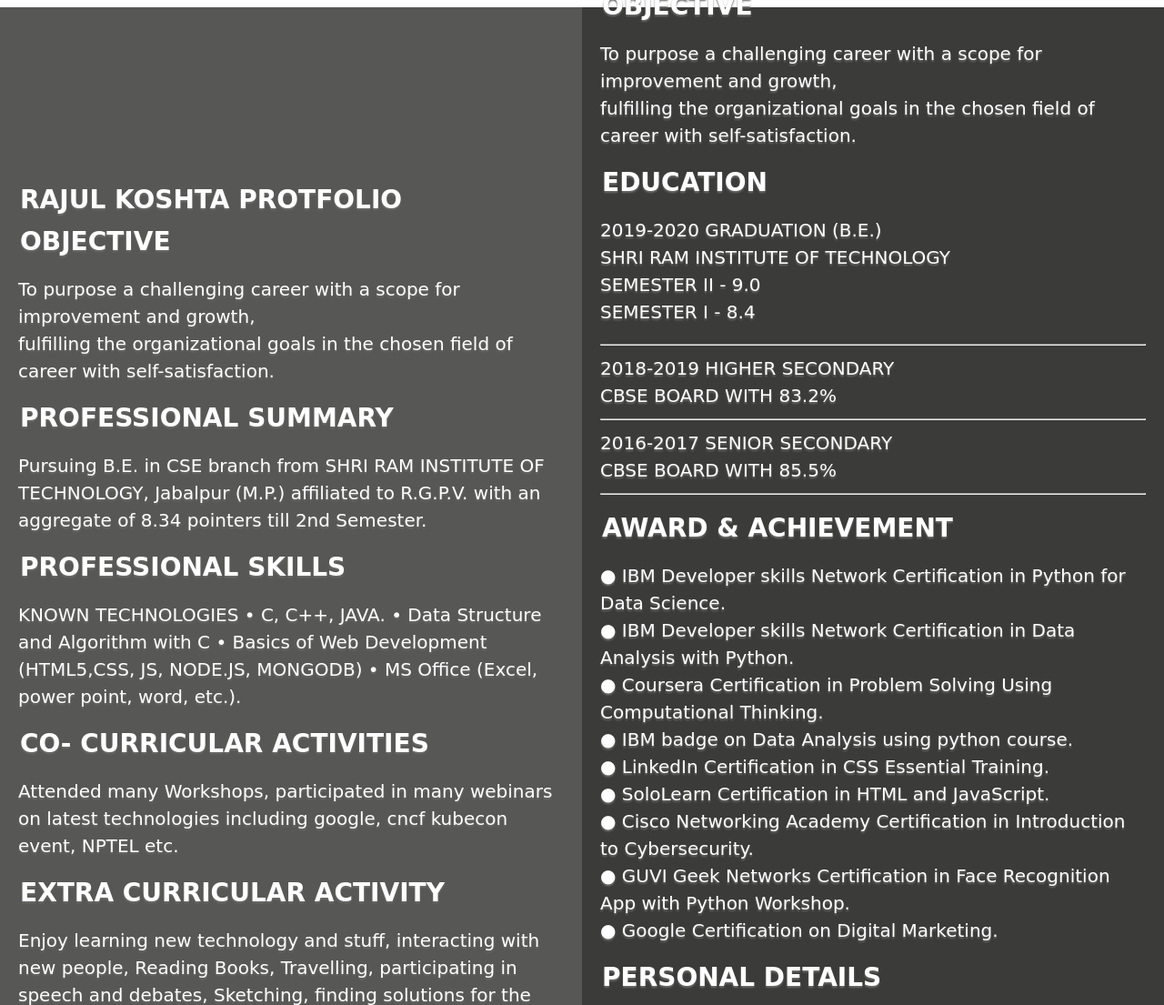
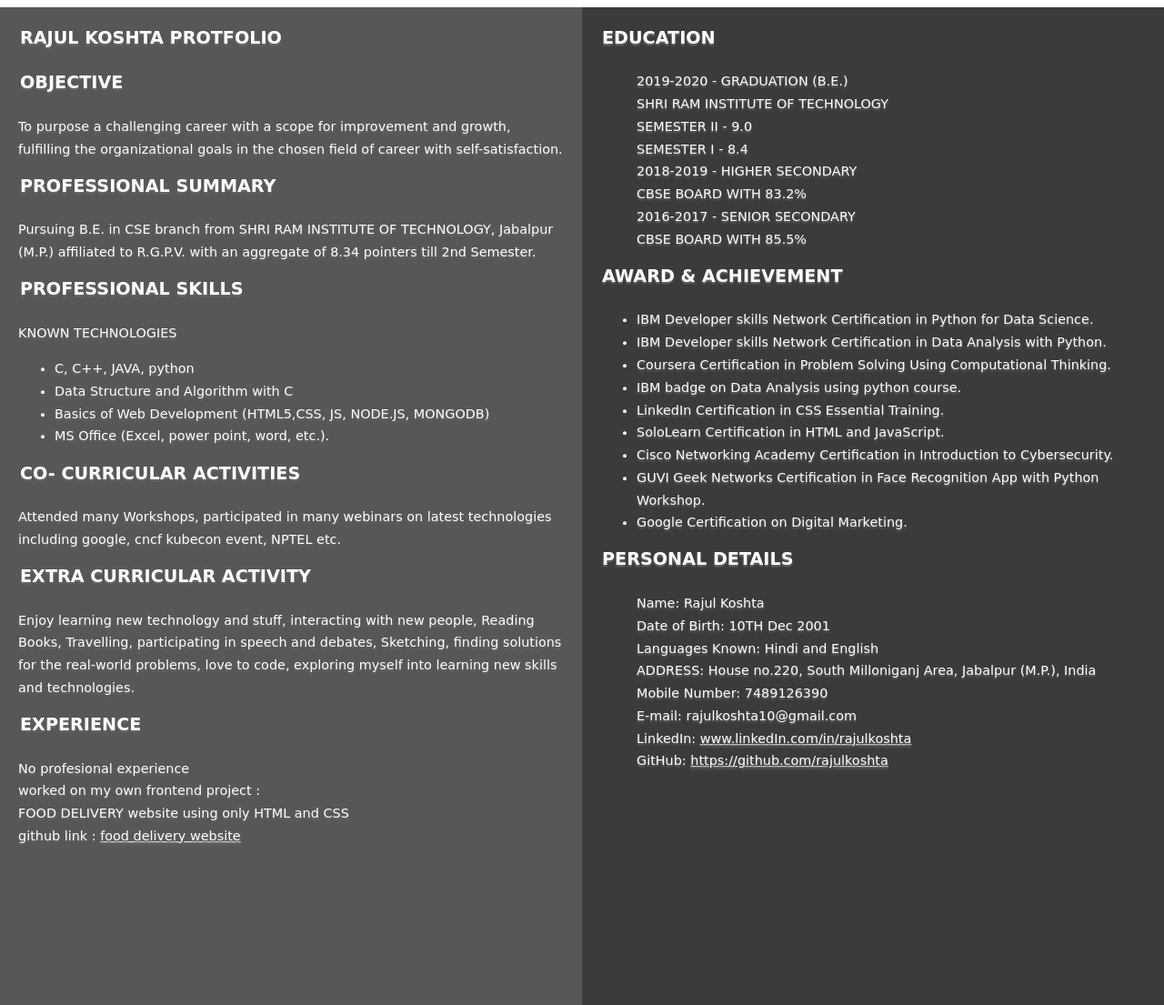
Before and after one commit to rajulkoshta/Devsnest-frontend-Challenge, a plain HTML site: page day_3/index.html in a window 1280 px wide. Shown: the top 1105 px of the page at 91% size. Drawn offline with Linux system fonts and the light colour scheme.

Commit message:
added day 3

```diff
--- a/day_3/index.html
+++ b/day_3/index.html
@@ -8,6 +8,7 @@
     <link rel="stylesheet" href="./style.css">
     <title>Protfolio website</title>
 </head>
+
 <body>
     <section class="container">
         <div class="left-class">
@@ -24,13 +25,13 @@
                     Jabalpur (M.P.) affiliated to R.G.P.V. with an aggregate of 8.34 pointers till 2nd Semester.
                 </p>
                 <h1>PROFESSIONAL SKILLS</h1>
-                <p>
-                    KNOWN TECHNOLOGIES
-                    • C, C++, JAVA.
-                    • Data Structure and Algorithm with C
-                    • Basics of Web Development (HTML5,CSS, JS, NODE.JS, MONGODB)
-                    • MS Office (Excel, power point, word, etc.).
-                </p>
+                <p>KNOWN TECHNOLOGIES</p>
+                <ul>
+                    <li>C, C++, JAVA, python </li>
+                    <li>Data Structure and Algorithm with C  </li>
+                    <li>Basics of Web Development (HTML5,CSS, JS, NODE.JS, MONGODB)</li>
+                    <li>MS Office (Excel, power point, word, etc.).</li>
+                  </ul>
                 <h1>CO- CURRICULAR ACTIVITIES</h1>
                 <p>
                     Attended many Workshops, participated in many webinars on
@@ -43,55 +44,58 @@
                     finding solutions for the real-world problems, love to code, exploring myself into learning new
                     skills and technologies.
                 </p>
+                <h1>EXPERIENCE</h1>
+                <p>
+                    No profesional experience <br>
+                    worked on my own frontend project :<br>
+                    FOOD DELIVERY website using only HTML and CSS <br>
+                    github link : <a href="https://github.com/rajulkoshta/food-delivery-website" target="_blank">food delivery website</a>
+                </p>
 
             </article>
         </div>
         <div class="right-class">
             <article>
-                <h1> OBJECTIVE</h1>
-                <p> To purpose a challenging career with a scope for improvement and growth, <br>
-                    fulfilling the organizational goals in the chosen field of career with self-satisfaction.
-                </p>
+
                 <h1>EDUCATION</h1>
-                <p>
+                <ul style= "list-style-type:none">
+                    <li>2019-2020 - GRADUATION (B.E.) </li>
+                    <li>SHRI RAM INSTITUTE OF TECHNOLOGY</li>
+                    <li>SEMESTER II - 9.0</li>
+                    <li>SEMESTER I  - 8.4</li>
+                    <li></li>
+                    <li>2018-2019 - HIGHER SECONDARY</li>
+                    <li>CBSE BOARD WITH 83.2%</li>
+                    <li></li>
+                    <li>2016-2017 - SENIOR SECONDARY</li>
+                    <li>CBSE BOARD WITH 85.5%</li>
+                </ul>
+                <h1>AWARD & ACHIEVEMENT</h1>
+                <ul>
+                   <li> IBM Developer skills Network Certification in Python for Data Science. </li>
+                   <li> IBM Developer skills Network Certification in Data Analysis with Python. </li>
+                   <li> Coursera Certification in Problem Solving Using Computational Thinking. </li>
+                   <li> IBM badge on Data Analysis using python course. </li>
+                   <li> LinkedIn Certification in CSS Essential Training. </li>
+                   <li> SoloLearn Certification in HTML and JavaScript. </li>
+                   <li> Cisco Networking Academy Certification in Introduction to Cybersecurity. </li>
+                   <li> GUVI Geek Networks Certification in Face Recognition App with Python Workshop. </li>
+                   <li> Google Certification on Digital Marketing. </li>
+                </ul>
+                <h1>PERSONAL DETAILS</h1>
+                <ul style="list-style-type:none">
+                    <li>Name: Rajul Koshta</li>
+                    <li>Date of Birth: 10TH Dec 2001 </li>
+                    <li>Languages Known: Hindi and English</li>
+                    <li>ADDRESS: House no.220, South Milloniganj Area, Jabalpur (M.P.), India</li>
+                    <li>  Mobile Number: 7489126390 </li>
+                    <li> E-mail: rajulkoshta10@gmail.com </li>
+                    <li>LinkedIn: <a target="_blank" href="https://www.linkedin.com/in/rajulkoshta/">
+                        www.linkedIn.com/in/rajulkoshta </a></li>
+                    <li> GitHub: <a target="_blank" href="https://github.com/rajulkoshta"> https://github.com/rajulkoshta
+                   </a> </li>
 
-                    2019-2020 GRADUATION (B.E.) <br>
-                    SHRI RAM INSTITUTE OF TECHNOLOGY <br>
-                    SEMESTER II - 9.0 <br>
-                    SEMESTER I - 8.4 <br>
-                    <hr>
-                    2018-2019 HIGHER SECONDARY <br>
-                    CBSE BOARD WITH 83.2% <br>
-                    <hr>
-                    2016-2017 SENIOR SECONDARY <br>
-                    CBSE BOARD WITH 85.5% <br>
-                    <hr>
-                </p>
-                <h1>AWARD & ACHIEVEMENT</h1>
-                <p>
-                    ● IBM Developer skills Network Certification in Python for Data Science. <br>
-                    ● IBM Developer skills Network Certification in Data Analysis with Python. <br>
-                    ● Coursera Certification in Problem Solving Using Computational Thinking. <br>
-                    ● IBM badge on Data Analysis using python course. <br>
-                    ● LinkedIn Certification in CSS Essential Training. <br>
-                    ● SoloLearn Certification in HTML and JavaScript. <br>
-                    ● Cisco Networking Academy Certification in Introduction to Cybersecurity. <br>
-                    ● GUVI Geek Networks Certification in Face Recognition App with Python Workshop. <br>
-                    ● Google Certification on Digital Marketing. <br>
-                </p>
-                <h1>PERSONAL DETAILS</h1>
-                <p>
-                    Name: Rajul Koshta <br>
-                    Date of Birth: 10TH Dec 2001 <br>
-                    Languages Known: Hindi and English <br>
-                    ADDRESS: House no.220, South Milloniganj Area, Jabalpur (M.P.), India <br>
-                    Mobile Number: 7489126390 <br>
-                    E-mail: rajulkoshta10@gmail.com <br>
-                    LinkedIn: <a target="_blank" href="https://www.linkedin.com/in/rajulkoshta/">
-                        www.linkedIn.com/in/rajulkoshta </a> <br>
-                    GitHub: <a target="_blank" href="https://github.com/rajulkoshta"> https://github.com/rajulkoshta
-                    </a> <br>
-                </p>
+                </ul>
             </article>
         </div>
     </section>
--- a/day_3/style.css
+++ b/day_3/style.css
@@ -4,9 +4,9 @@
    }
 
     body {
-        font-size: 1.25rem;
+        font-size: 0.9rem;
         font-family: 'Baloo Bhai 2', cursive;;
-        line-height: 150%;
+        line-height: 172%;
         text-shadow: 0 2px 2px #6b6a68;
     }
 
@@ -25,6 +25,7 @@
         left: 50%;
         transform: translate(-50%, -50%);
         width: 100%;
+        height: 86%;
         padding: 20px;
     }
 
@@ -33,8 +34,8 @@
     }
 
     h1 {
-        font-size: 1.75rem;
-        margin: 0 0 0.75rem 0;
+        font-size: 1.2rem;
+        margin: 0 0 1.3rem 0;
         padding: 2px;
     }
 
@@ -53,13 +54,13 @@
         position: absolute;
         left: 0px;
         width: 50%;
-        height: 200%;
+        height: 170%;
     }
 
     .right-class {
         background-color: #3b3b3a;
         position: absolute;
         right: 0px;
-        height: 200%;
+        height: 170%;
         width: 50%;
     }
```
